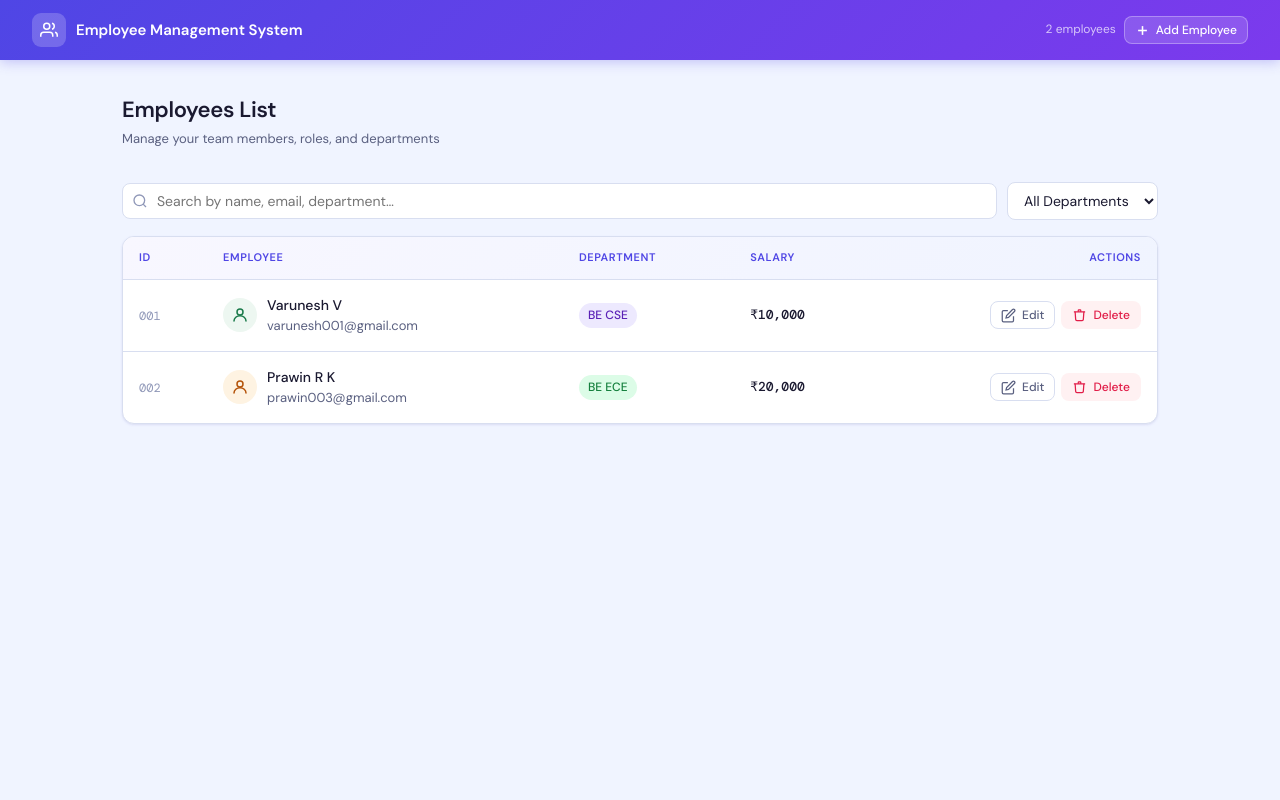
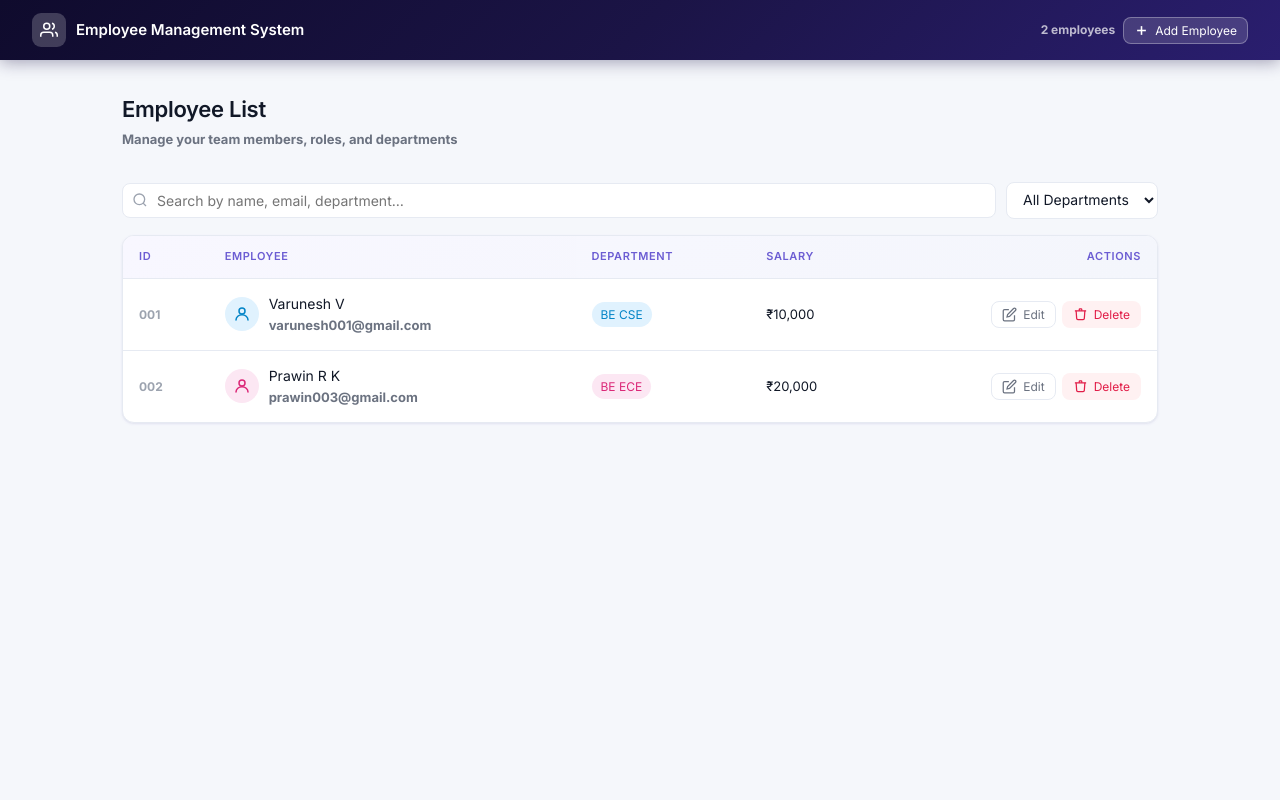
Before and after one commit to sarguru16/Employee-Management-System, a Flask app: page / in a window 1280 px wide. Run offline with Flask 3, Linux system fonts and the light colour scheme; data that the repository does not hold is empty.

Commit message:
new-index

```diff
--- a/templates/index.html
+++ b/templates/index.html
@@ -5,20 +5,20 @@
 <meta name="viewport" content="width=device-width, initial-scale=1.0">
 <title>Employee Management System</title>
 <link rel="preconnect" href="https://fonts.googleapis.com">
-<link href="https://fonts.googleapis.com/css2?family=DM+Sans:wght@300;400;500;600&family=DM+Mono:wght@400;500&display=swap" rel="stylesheet">
+<link href="https://fonts.googleapis.com/css2?family=Inter:wght@400;600;700;800&display=swap" rel="stylesheet">
 <style>
   :root {
-    --bg: #f0f4ff;
+    --bg: #F5F7FB;
     --surface: #ffffff;
-    --surface2: #eef1f8;
-    --border: #d8def0;
-    --border-strong: #b8c0d8;
-    --text: #1a1930;
-    --text-2: #5a6080;
-    --text-3: #9098b8;
-    --accent: #4f46e5;
-    --accent-light: #ede9fe;
-    --accent-hover: #4338ca;
+    --surface2: #F4F6FC;
+    --border: #E6EAF2;
+    --border-strong: #c8cfe0;
+    --text: #111827;
+    --text-2: #6B7280;
+    --text-3: #9CA3AF;
+    --accent: #6C5DD3;
+    --accent-light: #EDE9FE;
+    --accent-hover: #6D28D9;
     --danger: #e11d48;
     --danger-light: #fff1f2;
     --success: #059669;
@@ -27,24 +27,25 @@
     --warning-light: #fffbeb;
     --radius: 12px;
     --radius-sm: 8px;
-    --shadow: 0 1px 3px rgba(79,70,229,0.08), 0 1px 2px rgba(0,0,0,0.04);
-    --shadow-md: 0 4px 20px rgba(79,70,229,0.12), 0 2px 6px rgba(0,0,0,0.06);
+    --shadow: 0 1px 3px rgba(108,93,211,0.08), 0 1px 2px rgba(0,0,0,0.04);
+    --shadow-md: 0 4px 20px rgba(108,93,211,0.14), 0 2px 6px rgba(0,0,0,0.06);
   }
 
   * { box-sizing: border-box; margin: 0; padding: 0; }
 
   body {
-    font-family: 'DM Sans', sans-serif;
+    font-family: 'Inter', sans-serif;
     background: var(--bg);
     color: var(--text);
     min-height: 100vh;
     font-size: 14px;
+    font-weight: 700;
     line-height: 1.6;
   }
 
   /* NAV */
   nav {
-    background: linear-gradient(135deg, #4f46e5 0%, #7c3aed 100%);
+    background: linear-gradient(135deg, #0F0B2D 0%, #1B1446 50%, #2A1E6F 100%);
     border-bottom: none;
     padding: 0 2rem;
     height: 60px;
@@ -54,7 +55,7 @@
     position: sticky;
     top: 0;
     z-index: 100;
-    box-shadow: 0 2px 12px rgba(79,70,229,0.3);
+    box-shadow: 0 2px 16px rgba(27,20,70,0.4);
   }
   .nav-brand {
     display: flex;
@@ -140,7 +141,7 @@
     font-size: 26px;
     font-weight: 600;
     color: var(--text);
-    font-family: 'DM Mono', monospace;
+    font-family: 'Inter', monospace;
     letter-spacing: -0.5px;
   }
   .stat-sub {
@@ -223,7 +224,7 @@
     box-shadow: var(--shadow);
   }
   table { width: 100%; border-collapse: collapse; }
-  thead tr { background: linear-gradient(135deg, #f8f7ff 0%, #f0f4ff 100%); border-bottom: 1px solid var(--border); }
+  thead tr { background: linear-gradient(135deg, #f8f7ff 0%, #F4F6FC 100%); border-bottom: 1px solid var(--border); }
   th {
     padding: 12px 16px;
     text-align: left;
@@ -231,16 +232,16 @@
     font-weight: 600;
     text-transform: uppercase;
     letter-spacing: 0.6px;
-    color: #4f46e5;
+    color: #6C5DD3;
   }
   td { padding: 14px 16px; border-bottom: 1px solid var(--border); font-size: 14px; }
   tbody tr:last-child td { border-bottom: none; }
   tbody tr { transition: background 0.1s; }
-  tbody tr:hover { background: #f5f3ff; }
+  tbody tr:hover { background: #F4F6FC; }
 
   .emp-name { font-weight: 500; color: var(--text); }
   .emp-email { color: var(--text-2); font-size: 13px; }
-  .emp-id { font-family: 'DM Mono', monospace; font-size: 12px; color: var(--text-3); }
+  .emp-id { font-family: 'Inter', monospace; font-size: 12px; color: var(--text-3); }
 
   /* AVATAR */
   .avatar {
@@ -371,12 +372,12 @@
   .toast.show { opacity: 1; transform: translateY(0); }
 
   /* DEPT COLORS */
-  .dept-cse { background: #ede9fe; color: #5b21b6; }
-  .dept-ece { background: #dcfce7; color: #15803d; }
+  .dept-cse { background: #E0F2FE; color: #0284C7; }
+  .dept-ece { background: #FCE7F3; color: #DB2777; }
   .dept-mech { background: #ffedd5; color: #c2410c; }
   .dept-civil { background: #fee2e2; color: #b91c1c; }
-  .dept-it { background: #dbeafe; color: #1d4ed8; }
-  .dept-default { background: #f1f5f9; color: #475569; }
+  .dept-it { background: #EDE9FE; color: #7C3AED; }
+  .dept-default { background: #EDE9FE; color: #6C5DD3; }
 
   @media (max-width: 640px) {
     .container { padding: 1rem; }
@@ -411,7 +412,7 @@
   <div class="container">
     <div class="page-header">
       <div>
-        <h1>Employees List</h1>
+        <h1>Employee List</h1>
         <p>Manage your team members, roles, and departments</p>
       </div>
     </div>
@@ -559,8 +560,8 @@
   let nextId = 3;
 
   const avatarColors = [
-    ['#e8f0fd','#1d5fd4'],['#edf7f1','#1a7a4a'],['#fef3e2','#b45309'],
-    ['#fdf0ef','#c0392b'],['#f3eeff','#6d28d9'],['#fff3f8','#be185d']
+    ['#EDE9FE','#6C5DD3'],['#E0F2FE','#0284C7'],['#FCE7F3','#DB2777'],
+    ['#fee2e2','#b91c1c'],['#EDE9FE','#7C3AED'],['#fef9c3','#a16207']
   ];
 
   function getAvatar(name, id) {
@@ -604,7 +605,7 @@
           </div>
         </td>
         <td class="hide-mobile"><span class="badge ${getDeptClass(e.department)}">${e.department}</span></td>
-        <td class="hide-mobile" style="font-family:'DM Mono',monospace;font-size:13px;font-weight:500">${formatSalary(e.salary)}</td>
+        <td class="hide-mobile" style="font-family:'Inter',monospace;font-size:13px;font-weight:500">${formatSalary(e.salary)}</td>
         <td>
           <div class="actions-cell" style="justify-content:flex-end">
             <button class="btn btn-ghost btn-sm" onclick="openEdit(${e.id})">
```
